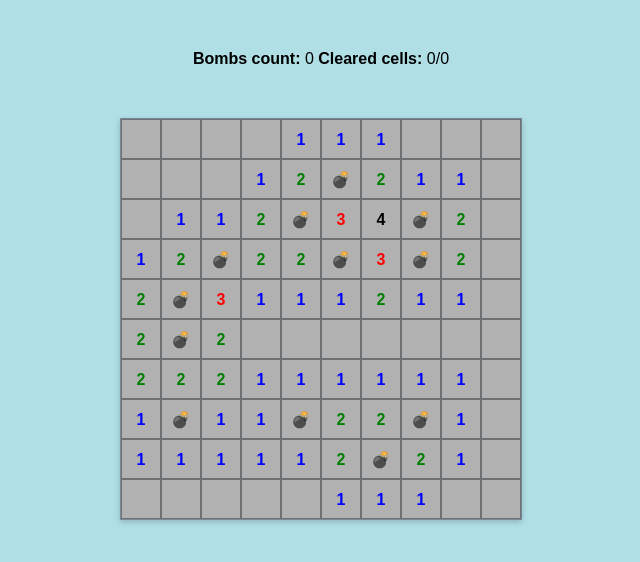
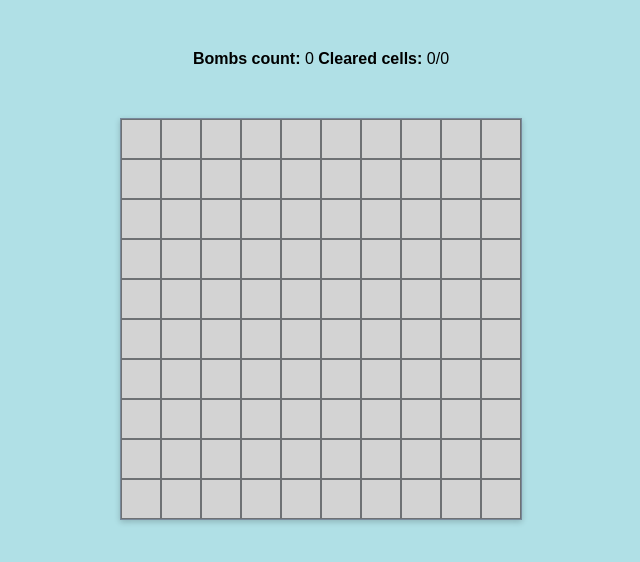
Before and after one commit to jyothijogin/poco-jyothi, a plain HTML site: page minesweeper/minesweeper-game-start.html in a window 1280 px wide. Shown: the whole page, without its empty margins (319-959 px from the left). Drawn offline with Linux system fonts and the light colour scheme.

Commit message:
modified function discoverCell to reveal cells when clicked

```diff
--- a/minesweeper/minesweeper-game-start.html
+++ b/minesweeper/minesweeper-game-start.html
@@ -81,7 +81,7 @@
     <script>
         // Set this constant to true to debug the placement of bombs without
         // having to click on all cells to reveal them.
-        const CHEAT_REVEAL_ALL = true;
+        const CHEAT_REVEAL_ALL = false;
 
         const ROWS_COUNT = 10;
         const COLS_COUNT = 10;
@@ -154,6 +154,8 @@
             //
             // TODO: Task 5 - Reveal cells when clicked.
             //
+            cells[row][col].discovered = true;
+
 
             //
             // TODO: Task 6 - Discover neighbor cells recursively, as long as there are no adjacent bombs to the current cell.
```
